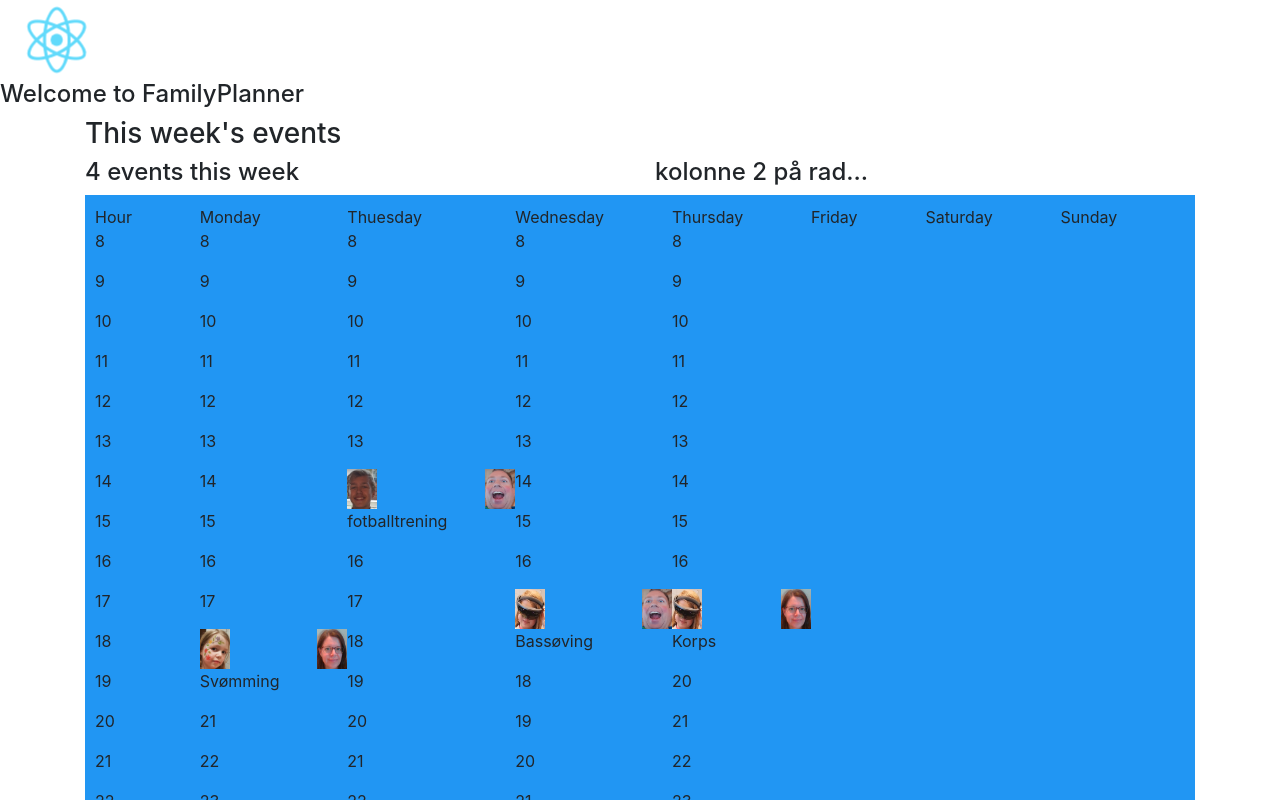
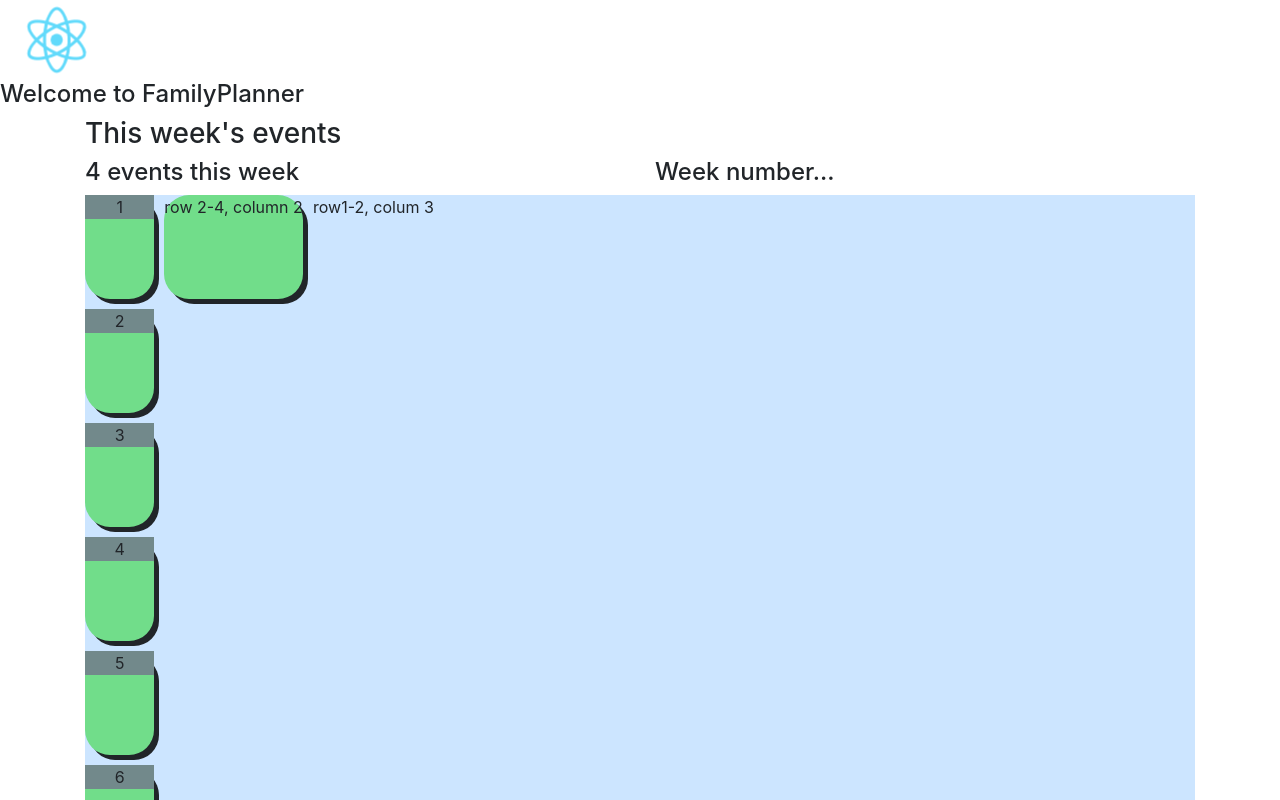
Before and after one commit to joelmheim/familyplanner-web, a React (Create React App) app: page / in a window 1280 px wide. Shown: the top 800 px of the page. Built offline with nearby package versions, Linux system fonts and the light colour scheme.

Commit message:
implemented grid

```diff
--- a/src/App.css
+++ b/src/App.css
@@ -28,8 +28,10 @@
 }
 
 
-.event-activty {
-  background-color: #9fcdff;
+.event {
+  text-align: center;
+  font-family: "Comic Sans MS";
+
 }
 
 .image {
@@ -37,29 +39,181 @@
   width: 30px;
 }
 
-.css_duration1 {
-  height: auto;
+.hour {
+  background-color: #72898b;
+  text-align: center;
 }
-
-.css_duration2 {
-  height: auto;
-}
-
-.css_duration3 {
-  height: auto;
-}
-
 
 .grid-container {
   display: grid;
-  grid-template-columns: auto auto auto auto auto auto auto auto;
-  background-color: #2196F3;
-  padding: 10px;
+  grid-template-columns: 1fr repeat(7, 2fr);
+  grid-template-rows: repeat(24,1fr);
+  grid-column-gap: 10px;
+  grid-row-gap: 10px;
+  background-color: #cce5ff;
 }
+
 .grid-item {
-  background-color: rgba(255, 255, 255, 0.8);
-  border: 1px solid rgba(0, 0, 0, 0.8);
-  padding: 20px;
-  font-size: 30px;
-  text-align: center;
+  background-color: #71dd8a;
+  border-radius: 25px;
+  box-shadow: 5px 5px;
 }
+
+.grid-col1 {
+  grid-column-start: 1;
+}
+
+.grid-col2 {
+  grid-column-start: 2;
+}
+
+.grid-col3 {
+  grid-column-start: 3;
+}
+
+.grid-col4 {
+  grid-column-start: 4;
+}
+
+.grid-col5 {
+  grid-column-start: 5;
+}
+
+.grid-col6 {
+  grid-column-start: 6;
+}
+
+.grid-col7 {
+  grid-column-start: 7;
+}
+
+.grid-col8 {
+  grid-column-start: 8;
+}
+
+.grid-row1 {
+  grid-row-start: 1;
+}
+
+.grid-row2 {
+  grid-row-start: 2;
+}
+
+.grid-row3 {
+  grid-row-start: 3;
+}
+
+.grid-row4 {
+  grid-row-start: 4;
+}
+
+.grid-row5 {
+  grid-row-start: 5;
+}
+
+.grid-row6 {
+  grid-row-start: 6;
+}
+
+.grid-row7 {
+  grid-row-start: 7;
+}
+
+.grid-row8 {
+  grid-row-start: 8;
+}
+
+.grid-row9 {
+  grid-row-start: 9;
+}
+
+.grid-row10 {
+  grid-row-start: 10;
+}
+
+.grid-row11 {
+  grid-row-start: 11;
+}
+
+.grid-row12 {
+  grid-row-start: 12;
+}
+
+.grid-row13 {
+  grid-row-start: 13;
+}
+
+.grid-row14 {
+  grid-row-start: 14;
+}
+
+.grid-row15 {
+  grid-row-start: 15;
+}
+
+.grid-row16 {
+  grid-row-start: 16;
+}
+
+.grid-row17 {
+  grid-row-start: 17;
+}
+
+.grid-row18 {
+  grid-row-start: 18;
+}
+
+.grid-row19 {
+  grid-row-start: 19;
+}
+
+.grid-row20 {
+  grid-row-start: 20;
+}
+
+.grid-row21 {
+  grid-row-start: 21;
+}
+
+.grid-row22 {
+  grid-row-start: 22;
+}
+
+.grid-row23 {
+  grid-row-start: 23;
+}
+.grid-row24 {
+  grid-row-start: 24;
+}
+
+.grid-span1{
+  grid-row-end: span 1;
+}
+
+.grid-span2{
+  grid-row-end: span 2;
+}
+
+.grid-span3{
+  grid-row-end: span 3;
+}
+
+.grid-span4{
+  grid-row-end: span 4;
+}
+
+.grid-span5{
+  grid-row-end: span 5;
+}
+
+.grid-span6{
+  grid-row-end: span 6;
+}
+
+.grid-span7{
+  grid-row-end: span 7;
+}
+
+.grid-span8{
+  grid-row-end: span 8;
+}
--- a/src/App.js
+++ b/src/App.js
@@ -5,17 +5,9 @@ import './App.css';
 
 class WeekOverview extends Component {
     render() {
-        const allEvents = this._getEvents();
+        const allEvents = this._getEvents() || [];
         console.log('AllEvents ', allEvents, typeof allEvents);
-        const mondayEvents = this._filterDayEvents(allEvents, 1) || [];
-        console.log('mondayEvents: ', mondayEvents);
-        const thuesdayEvents = this._filterDayEvents(allEvents, 2) || [];
-        console.log('thuesdayEvents: ', thuesdayEvents);
-        const wednesdayEvents = this._filterDayEvents(allEvents, 3) || [];
-        const thursdayEvents = this._filterDayEvents(allEvents, 4) || [];
-        const fridayEvents = this._filterDayEvents(allEvents, 5) || [];
-        const saturdayEvents = this._filterDayEvents(allEvents, 6) || [];
-        const sundayEvents = this._filterDayEvents(allEvents, 0) || [];
+
         const numEvents = allEvents.length;
 
         return (
@@ -36,42 +28,21 @@ class WeekOverview extends Component {
                             <h4 className="event-count">{numEvents} events this week</h4>
                         </div>
                         <div className="col-md-6">
-                            <h4 className="event-figure">kolonne 2 på rad...</h4>
+                            <h4 className="event-figure">Week number...</h4>
                         </div>
                     </div>
-                    <div class="grid-container">
-                        <div class="grid-item-hour">
-                            Hour
-                            {this._populateHours()}
+                    <div className="grid-container">
+
+                        <div className="grid-col3 grid-row1 grid-span2">
+                            row1-2, colum 3
                         </div>
-                        <div class="grid-item-weekdays">
-                            Monday
-                            {this._populateEvents(mondayEvents)}
+                        <div className="grid-item">
+                            row 2-4, column 2
                         </div>
-                        <div class="grid-item-weekdays">
-                            Thuesday
-                            {this._populateEvents(thuesdayEvents)}
-                        </div>
-                        <div class="grid-item-weekdays">
-                            Wednesday
-                            {this._populateEvents(wednesdayEvents)}
-                        </div>
-                        <div class="grid-item-weekdays">
-                            Thursday
-                            {this._populateEvents(thursdayEvents)}
-                        </div>
-                        <div class="grid-item-weekdays">
-                            Friday
-                            {this._populateEvents(fridayEvents)}
-                        </div>
-                        <div class="grid-item-weekend">
-                            Saturday
-                            {this._populateEvents(saturdayEvents)}
-                        </div>
-                        <div class="grid-item-weekend">
-                            Sunday
-                            {this._populateEvents(sundayEvents)}
-                        </div>
+                        {this._populateHours()}
+                        {this._populateEvents(allEvents)}
+
+
                     </div>
 
                 </div>
@@ -133,24 +104,10 @@ class WeekOverview extends Component {
         );
     }
 
-    _filterDayEvents(eventList, dayid) {
-        let dayEventList = [];
-        let weekdayObj;
-
-        for (let i = 0; i < eventList.length; i++) {
-            weekdayObj = new Date(eventList[i].props.start);
-            if (dayid === weekdayObj.getDay()) {
-                dayEventList.push(eventList[i]);
-            }
-        }
-        console.log('length DayilyEvents dayid/length ', dayid, dayEventList.length);
-
-        return dayEventList;
-    }
 
     _populateHours() {
         let hoursList = [];
-        const starthour = 8
+        const starthour = 0;
         const endhour = 23;
         for (let i = starthour; i <= endhour; i++) {
             hoursList.push({id: i, hour: i});
@@ -163,177 +120,77 @@ class WeekOverview extends Component {
         });
     }
 
-    _populateEvents(dailyEventList) {
-        //ToDo - include push of items for days with no events
+    _populateEvents(events) {
+        console.log("antall events ", events.length, typeof events);
+        let eventList = [];
+        let eventStartObj;
+        let weekday;
+        let starttime;
+        let duration;
 
+        for (let id = 0; id < events.length; id++) {
+            eventList.push({id: id, event: events[id]});
+        }
 
-        console.log('dailyEvents + length: ', dailyEventList, ' ', dailyEventList.length, ' ', typeof dailyEventList);
-        const starthour = 8;
-        const endhour = 23;
-        let eventHourList = [];
-        let eventObjStart;
-        let eventObjEnd;
-        let activeUptoHour;
-        for (let hour = starthour; hour <= endhour; hour++) {
-            for (let index = 0; index < dailyEventList.length; index++) {
-                eventObjStart = new Date(dailyEventList[index].props.start);
-                eventObjEnd = new Date(dailyEventList[index].props.end);
-                if (hour === eventObjStart.getHours()) {
-                    eventHourList.push({id: hour, hour: hour, hasEvent: true, event: dailyEventList[index]});
-                    activeUptoHour = eventObjEnd.getHours();
-                } else {
-                    if (hour < activeUptoHour) {
-                        console.log('Skip this hour container due active event')
-                    } else {
-                        eventHourList.push({id: hour, hour: hour, hasEvent: false, event: []});
-                    }
-                }
-            }
-        }
-        //TODO - fill inn all props
-        return eventHourList.map((eventHour) => {
-            if (eventHour.hasEvent) {
-                return (<Event
-                    key={eventHour.id}
-                    hour={eventHour.hour}
-                    hasEvent={eventHour.hasEvent}
-                    activity={eventHour.event.props.activity}
-                    actor={eventHour.event.props.actor}
-                    actorImage={eventHour.event.props.actorImage}
-                    helper={eventHour.event.props.helper}
-                    helperImage={eventHour.event.props.helperImage}
-                    location={eventHour.event.props.location}
-                    start={eventHour.event.props.start}
-                    end={eventHour.event.props.end}/>);
-            } else {
-                return(<Hour
-                    key={eventHour.id}
-                    hour={eventHour.hour}
-                    hasEvent={eventHour.hasEvent}/>
-                );
-            }
+        return eventList.map((event) => {
+            return ( <Event
+                key={event.id}
+                activity={event.event.props.activity}
+                actor={event.event.props.actor}
+                actorImage={event.event.props.actorImage}
+                helper={event.event.props.helper}
+                helperImage={event.event.props.helperImage}
+                location={event.event.props.location}
+                start={event.event.props.start}
+                end={event.event.props.end}/>);
         });
     }
 }
-
 
 class Hour extends Component {
   render () {
       return (
 
-            <div className="hour">
-                <p>{this.props.hour}</p>
+            <div className={this._getHourinGrid()}>
+                <div className="hour">
+                    <p>{this.props.hour}</p>
+                </div>
             </div>
 
       );
+  }
+
+  _getHourinGrid() {
+      let hourinGrid = "grid-item grid-col1"+ " grid-row" + this.props.hour + " grid-span1" ;
+      return hourinGrid;
   }
 }
 
 
 class Event extends Component {
-  render() {
-      const dateEvent = this._getDates() || [];
-      console.log("Dato ",  this.props.start, typeof this.props.start);
-      console.log("Activity ", this.props.activity, typeof this.props.activity);
-      return (
-            <div className='event'>
-                <div className={this._getDuration()} >
-                    <img className="image"  src={this.props.actorImage} />
-                    <img className="image" src={this.props.helperImage} align="right" />
-                    <p> {this.props.activity}</p>
-                </div>
+    render() {
+       return(
+        <div className={this._getEventinGrid()}>
+            <div className="event">
+                <img className="image" src={this.props.actorImage} align="left"/>
+                <img className="image" src={this.props.helperImage} align="right"/>
+                <p> {this.props.activity} {this.props.location}</p>
             </div>
+        </div> );
+    }
 
-    );
-  }
 
-    _getDuration() {
+    _getEventinGrid() {
 
         const startObj = new Date(this.props.start);
         const endObj = new Date(this.props.end);
 
-        let duration = endObj.getHours() - startObj.getHours();
-        return "css_duration" + duration;
-    }
-
-
-//TODO - is this used/necessary?
-  _getDates(){
-
-      let dateList = [];
-
-      let startDateObj = new Date(this.props.start);
-      let endDateObj = new Date(this.props.end);
-      let startYear = startDateObj.getYear();
-      let endYear = endDateObj.getYear();
-      let startMonth = startDateObj.getMonth();
-      let endMonth = endDateObj.getMonth();
-      let startDate = startDateObj.getDate();
-      let endDate = endDateObj.getDate();
-      let startDay = endDateObj.getDay();
-      let endDay = endDateObj.getDay();
-      let startHour = startDateObj.getHours();
-      let endHour = endDateObj.getHours()
-      let startMinute = startDateObj.getMinutes();
-      let endMinute = endDateObj.getMinutes();
-
-      dateList.push({id: 1,
-                    startYear: startYear,
-                    startMonth: startMonth,
-                    startDate: startDate,
-                    startDay: startDay,
-                    startHour: startHour,
-                    startMinute: startMinute,
-                    endYear: endYear,
-                    endMonth: endMonth,
-                    endDate: endDate,
-                    endDay: endDay,
-                    endHour: endHour,
-                    endMinute: endMinute});
-      console.log('DateList: ', dateList);
-
-      return dateList.map( (datevent)=>{
-          return(<DateEvent
-              key={datevent.id}
-              startYear={datevent.startYear}
-              startMonth={datevent.startMonth}
-              startDate={datevent.startDate}
-              startDayofWeek={datevent.startDay}
-              startHour={datevent.startHour}
-              startMinute={datevent.startMinute}
-              endYear={datevent.endYear}
-              endMonth={datevent.endMonth}
-              endDate={datevent.endDate}
-              endDayofWeek={datevent.endDay}
-              endHour={datevent.endHour}
-              endMinute={datevent.endMinute}/>);
-      });
-  }
-}
-
-//TODO - check if this is neccesary / used
-class DateEvent extends Component {
-    render() {
-        let duration = this._getduration();
-        return (
-            <div className="container">
-                <div className='dateevent card card-group'>
-                    <div className="start">
-                        <div className={this._getduration()}>
-                            //{this.props.startDate}, {this.props.startHour},{this.props.startMinute},{this.props.endDate}, {this.props.endHour},{this.props.endMinute}
-                        </div>
-                    </div>
-                </div>
-            </div>
-        );
-    }
-    _getduration() {
-        let durationHours = this.props.endHour- this.props.startHour;
-        let css_style = "css_duration" + durationHours;
-        //css_style +=  durationHours;
-        //css_style +=  '">';
-        console.log('css style: ', css_style);
-        return css_style;
+        let start_time = startObj.getHours();
+        let duration = endObj.getHours() - start_time;
+        let weekday = startObj.getDay() + 1;
+        let placeinGrid = "grid-item grid-col" + weekday + " grid-row" + start_time + " grid-span" + duration;
+        console.log(placeinGrid);
+        return placeinGrid;
     }
 }
 
```
